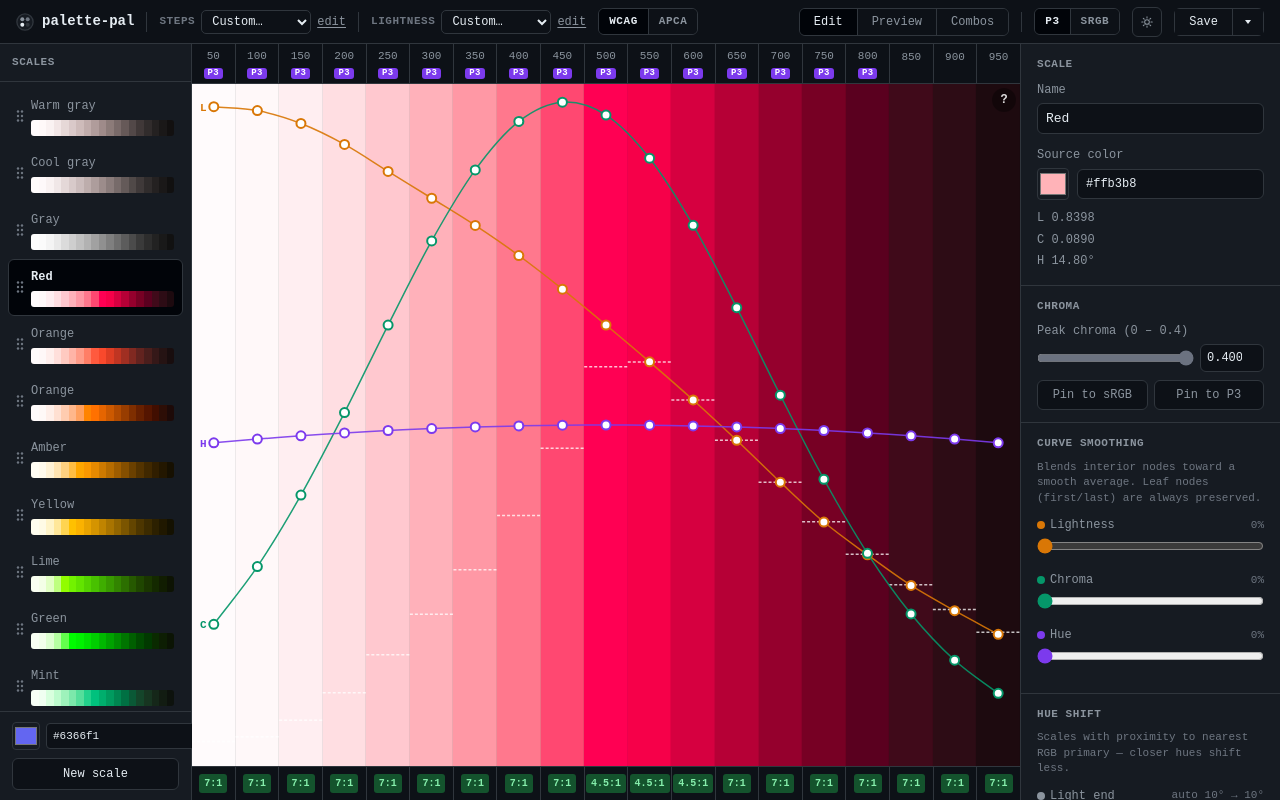
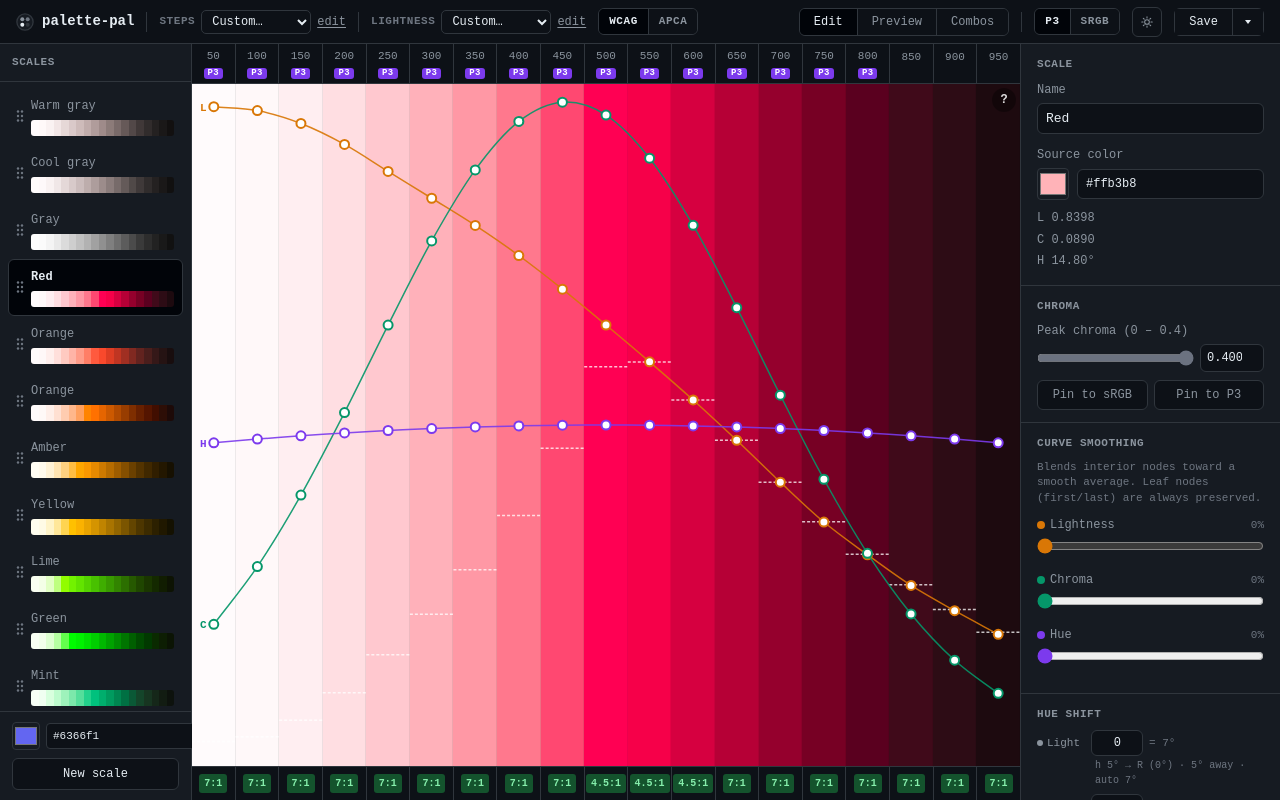
Before and after one commit to thorn14/palette-pal, a React (Vite) app: page / in a window 1280 px wide. Built offline with nearby package versions, Linux system fonts and the light colour scheme.

Commit message:
hue shift adjustment

```diff
--- a/src/components/layout/RightPanel.tsx
+++ b/src/components/layout/RightPanel.tsx
@@ -1,7 +1,7 @@
 import { useState, useEffect, useRef, useId } from 'react';
 import type { ColorScale, GeneratedStep } from '../../types/palette';
 import { usePaletteStore } from '../../store/paletteStore';
-import { getContrast, getApcaContrast, sourceWithChromaToHex, autoHueShiftBase, maxP3Chroma, maxSrgbChroma } from '../../lib/colorMath';
+import { getContrast, getApcaContrast, sourceWithChromaToHex, autoHueShiftBase, nearestPrimary, maxP3Chroma, maxSrgbChroma } from '../../lib/colorMath';
 import { useGeneratedRamp } from '../../hooks/useGeneratedRamp';
 
 const supportsP3 = typeof CSS !== 'undefined' && CSS.supports('color', 'color(display-p3 0 0 0)');
@@ -274,30 +274,28 @@ export function RightPanel({ scale, activeStep }: Props) {
       {/* Hue shift */}
       <div style={sectionStyle}>
         <SectionLabel>Hue shift</SectionLabel>
-        <p style={{ fontSize: 11, color: 'var(--p-text-tertiary)', marginBottom: 10, lineHeight: 1.4 }}>
-          Scales with proximity to nearest RGB primary — closer hues shift less.
-        </p>
-        {(
-          [
-            { key: 'lightEndAdjust' as const, label: 'Light end', dotColor: 'var(--p-text-secondary)' },
-            { key: 'darkEndAdjust'  as const, label: 'Dark end',  dotColor: 'var(--p-text-tertiary)' },
-          ] as const
-        ).map(({ key, label, dotColor }) => {
+        {(() => {
+          const lightStep = ramp.steps[0];
+          const darkStep = ramp.steps[ramp.steps.length - 1];
+          const primaryNameFor = (p: number) => p === 0 ? 'R' : p === 120 ? 'G' : 'B';
+          const ends = [
+            { key: 'lightEndAdjust' as const, label: 'Light', dotColor: 'var(--p-text-secondary)', stepHue: lightStep?.oklch.h ?? scale.sourceOklch.h },
+            { key: 'darkEndAdjust'  as const, label: 'Dark',  dotColor: 'var(--p-text-tertiary)',  stepHue: darkStep?.oklch.h ?? scale.sourceOklch.h },
+          ] as const;
+          return ends.map(({ key, label, dotColor, stepHue }) => {
             const adjust = scale.hueShift[key];
-          const autoBase = Math.round(autoHueShiftBase(scale.sourceOklch.h));
+            const primary = nearestPrimary(stepHue);
+            const pName = primaryNameFor(primary);
+            const dist = Math.round(Math.abs(((stepHue - primary + 180) % 360) - 180));
+            const autoBase = Math.round(autoHueShiftBase(stepHue));
             const effectiveDeg = Math.round(autoBase + adjust);
             return (
-            <div key={key} style={{ marginBottom: 10 }}>
-              <div style={{ display: 'flex', alignItems: 'center', justifyContent: 'space-between', marginBottom: 4 }}>
-                <label htmlFor={key === 'lightEndAdjust' ? lightEndAdjustId : darkEndAdjustId} style={{ fontSize: 12, color: 'var(--p-text-secondary)', display: 'flex', alignItems: 'center', gap: 5 }}>
-                  <span style={{ width: 8, height: 8, borderRadius: '50%', backgroundColor: dotColor, display: 'inline-block' }} />
+              <div key={key} style={{ marginBottom: 6 }}>
+                <div style={{ display: 'flex', alignItems: 'center', gap: 6 }}>
+                  <label htmlFor={key === 'lightEndAdjust' ? lightEndAdjustId : darkEndAdjustId} style={{ fontSize: 11, color: 'var(--p-text-secondary)', display: 'flex', alignItems: 'center', gap: 4, width: 48, flexShrink: 0 }}>
+                    <span style={{ width: 6, height: 6, borderRadius: '50%', backgroundColor: dotColor, display: 'inline-block', flexShrink: 0 }} />
                     {label}
                   </label>
-                <span style={{ fontSize: 11, fontFamily: 'monospace', color: 'var(--p-text-tertiary)' }}>
-                  auto {autoBase}° → {effectiveDeg}°
-                </span>
-              </div>
-              <div style={{ display: 'flex', alignItems: 'center', gap: 6 }}>
                   <input
                     id={key === 'lightEndAdjust' ? lightEndAdjustId : darkEndAdjustId}
                     name={key}
@@ -311,19 +309,26 @@ export function RightPanel({ scale, activeStep }: Props) {
                     }}
                     style={{
                       ...inputStyle,
-                    width: 64,
+                      width: 52,
                       textAlign: 'right',
                       fontFamily: 'monospace',
-                    fontSize: 13,
+                      fontSize: 12,
+                      padding: '3px 6px',
                       flexShrink: 0,
                     }}
                     className="focus-visible-ring"
                   />
-                <span style={{ fontSize: 11, color: 'var(--p-text-tertiary)' }}>°</span>
+                  <span style={{ fontSize: 11, fontFamily: 'monospace', color: 'var(--p-text-tertiary)', whiteSpace: 'nowrap' }}>
+                    = {effectiveDeg}°
+                  </span>
+                </div>
+                <div style={{ fontSize: 10, fontFamily: 'monospace', color: 'var(--p-text-tertiary)', marginTop: 2, paddingLeft: 58 }}>
+                  h {Math.round(stepHue)}° → {pName} ({primary}°) · {dist}° away · auto {autoBase}°
                 </div>
               </div>
             );
-        })}
+          });
+        })()}
       </div>
 
       {/* Active step detail */}
--- a/src/lib/colorMath.ts
+++ b/src/lib/colorMath.ts
@@ -144,7 +144,7 @@ export function buildChromaCurve(chromaPeak: number, stepCount: number): number[
 }
 
 // Nearest RGB primary hue (R=0°, G=120°, B=240°)
-function nearestPrimary(baseHue: number): number {
+export function nearestPrimary(baseHue: number): number {
   return [0, 120, 240].reduce((best, p) =>
     Math.abs(circularDist(baseHue, p)) < Math.abs(circularDist(baseHue, best)) ? p : best
   );
```
Lines whose indentation alone changed are shown as unchanged.
